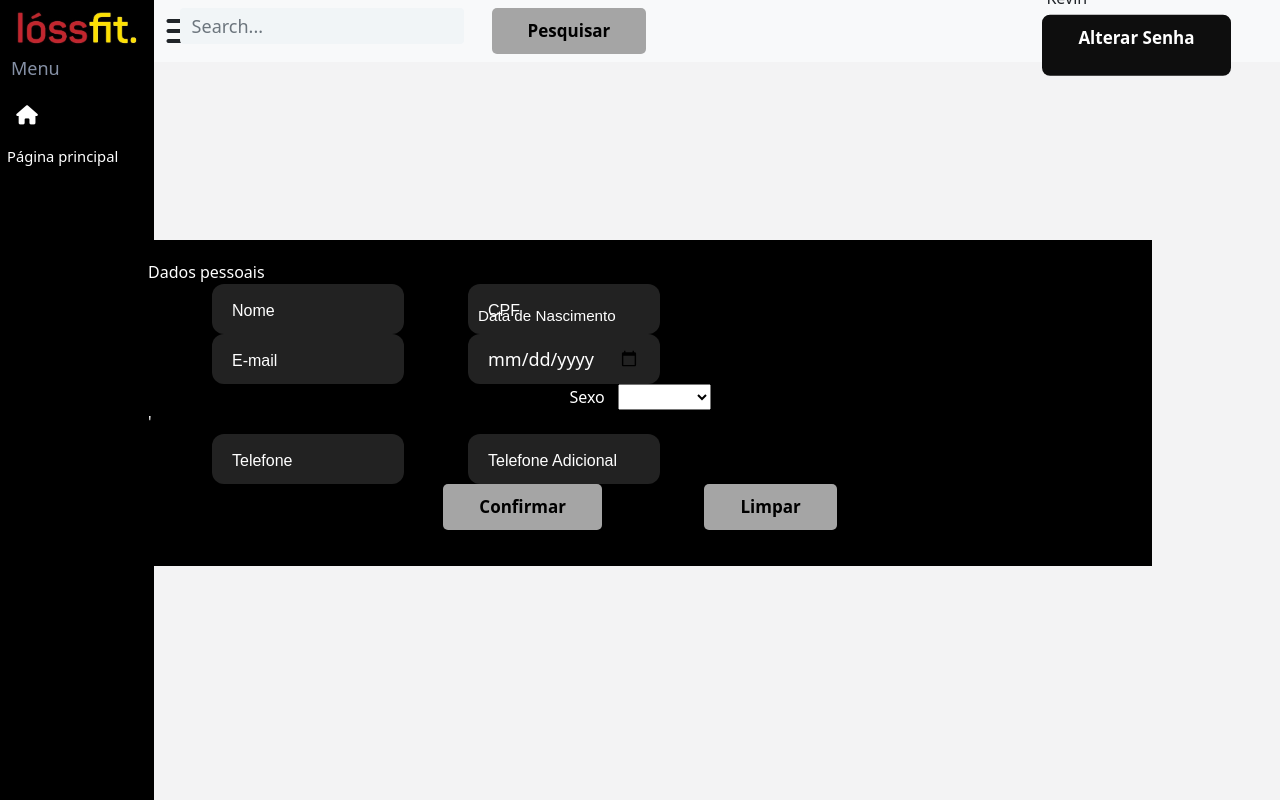
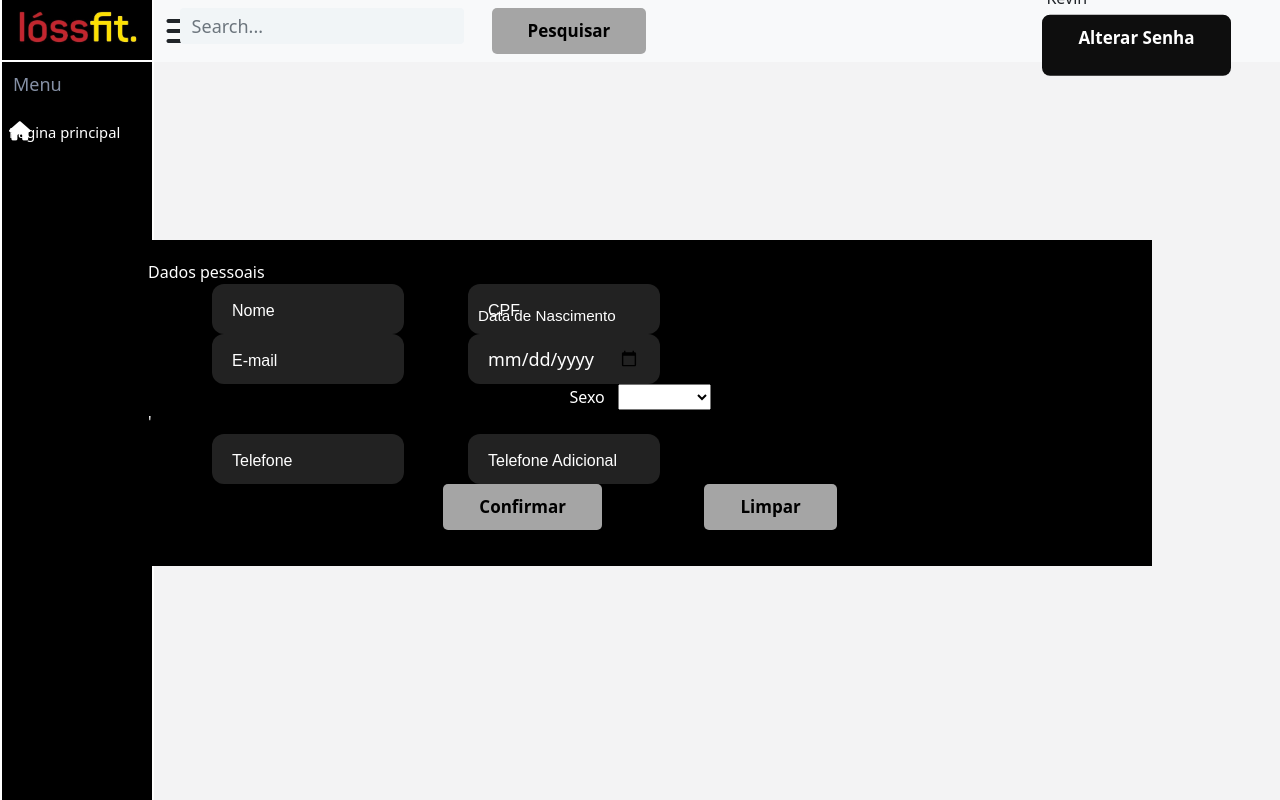
Before and after one commit to Kevin-Itam/GYM-Personal-Project, a PHP site: page /pg_adm.html in a window 1280 px wide. Run offline with PHP 8.4, Linux system fonts and the light colour scheme; some libraries are stand-ins or nearby versions.

Commit message:
segunda 12/06/23

```diff
--- a/css/style_lateral.css
+++ b/css/style_lateral.css
@@ -83,19 +83,22 @@ body.menu-close .div-navv {
 .forum_menu {
     top: 0;
     left: 0;
-    height: 100vh;
+    height: 100%;
     position: absolute;
     background-color: black;
     width: 12vw;
     min-width: 12vw;
     max-width: 12vw;
     overflow-x: hidden;
+    border-left: 2px solid white;
+    border-right: 2px solid white;
+    background-color: black;
 
 }
 
 .forum_menu ul {
-    position: fixed;
-    top: 0;
+    position: absolute;
+    top: 2vh;
     left: 0;
     padding-left: 0;
     padding-top: 45px;
@@ -105,6 +108,8 @@ body.menu-close .div-navv {
     position: relative;
     list-style: none;
     width: 100%;
+    min-width:100px;
+    min-height: 60px;
 }
 
 .forum_menu ul li a {
@@ -120,7 +125,7 @@ body.menu-close .div-navv {
 .forum_menu ul li a .fa-house {
     position: relative;
     display: block;
-    min-width: 40px;
+
     height: 50px;
     text-align: center;
     line-height: 60px;
@@ -134,13 +139,11 @@ body.menu-close .div-navv {
 }
 
 .forum_menu ul li a .titulo {
-    position: relative;
-    display: block;
-    padding-left: 10px;
-    height: 60px;
     line-height: 60px;
     font-weight: 600;
     white-space: nowrap;
+    margin: 25px;
+    padding: 5px;
 }
 
 /*============= SIDE BAR ==============*/
@@ -153,12 +156,11 @@ body.menu-close .div-navv {
 }
 
 .titulo {
-    color: #d7e4ec;
-}
-
-.a {
-    position: relative;
-    top: 5vh;
+    display: flex;
+    justify-content: center;
+    align-items: center;
+    width: 100%;
+    color: #000000;
 }
 
 .imgss {
@@ -176,9 +178,10 @@ body.menu-close .div-navv {
 .div-navv {
     width: 12vw;
     height: 100%;
-    background-color: white;
-    transition: 0.5s;
-    border-right: 2px solid black;
+    border-left: 2px solid white;
+    border-right: 2px solid white;
+    border-bottom: 2px solid white;
+    background-color: black;
 }
 
 .div-nav2 {
@@ -216,7 +219,6 @@ body.menu-close .div-navv {
     margin-left: 10vw;
     padding: 20px;
     transition: 0.5s;
-
     color: white;
     background-color: #000000;
 }
--- a/js/ModalSenha.js
+++ b/js/ModalSenha.js
@@ -1,14 +1,14 @@
 /*FUNÇÃO ALTERAR SENHA */
 function abrirSenha(abrir) {
 
-        let modal = document.getElementById(abrir);
+    let modal = document.getElementById(abrir);
 
-        modal.style.display = 'flex';
+    modal.style.display = 'flex';
 
 }
 
 
-function fecharSenha(abrir){
+function fecharSenha(abrir) {
 
     let modal = document.getElementById(abrir);
 
@@ -16,36 +16,31 @@ function fecharSenha(abrir){
 
 }
 
-function abrir(id_registro){
-    let dc = document.querySelector('.backgroundModal[id="'+ id_registro +'"]')
+function abrir(id_registro) {
+    let dc = document.querySelector('.backgroundModal[id="' + id_registro + '"]')
     dc.style.display = 'block';
 
 }
 
-function fechar(id_fechar){
+function fechar(id_fechar) {
 
-    let modal = document.querySelector('.backgroundModal[id="'+ id_fechar +'"]')
+    let modal = document.querySelector('.backgroundModal[id="' + id_fechar + '"]')
 
     modal.style.display = 'none';
 }
 /*============ tabelas ============= */
 
-const cad = document.querySelector("#cad");
-const plan = document.querySelector("#plan");
 
-
-function abrir_cad(abr_cad){
-    let modal = document.getElementById(abr_cad);
-    modal.style.display = 'block';
-
-    // var tab = plan;
-    // tab.style.display = 'none';
+function abrir_cad(abr_cad) {
+    let cadastro = document.getElementById(abr_cad);
+    var plan = document.getElementById('plan');
+    cadastro.style.display = 'block';
+    plan.style.display = 'none';
 }
 
-function abrir_plan(abr_plan){
-    let modal = document.getElementById(abr_plan);
-    modal.style.display = 'block';
-    // var tab = cad;
-    // tab.style.display = 'none';
-
+function abrir_plan(abr_plan) {
+    let plano = document.getElementById(abr_plan);
+    var cad = document.getElementById('cad');
+    plano.style.display = 'block';
+    cad.style.display = 'none';
 }
```
Also changed, not shown: css/style.css (+0 -18 lines), pages/pg_plano_user.php (+69 -41 lines).
